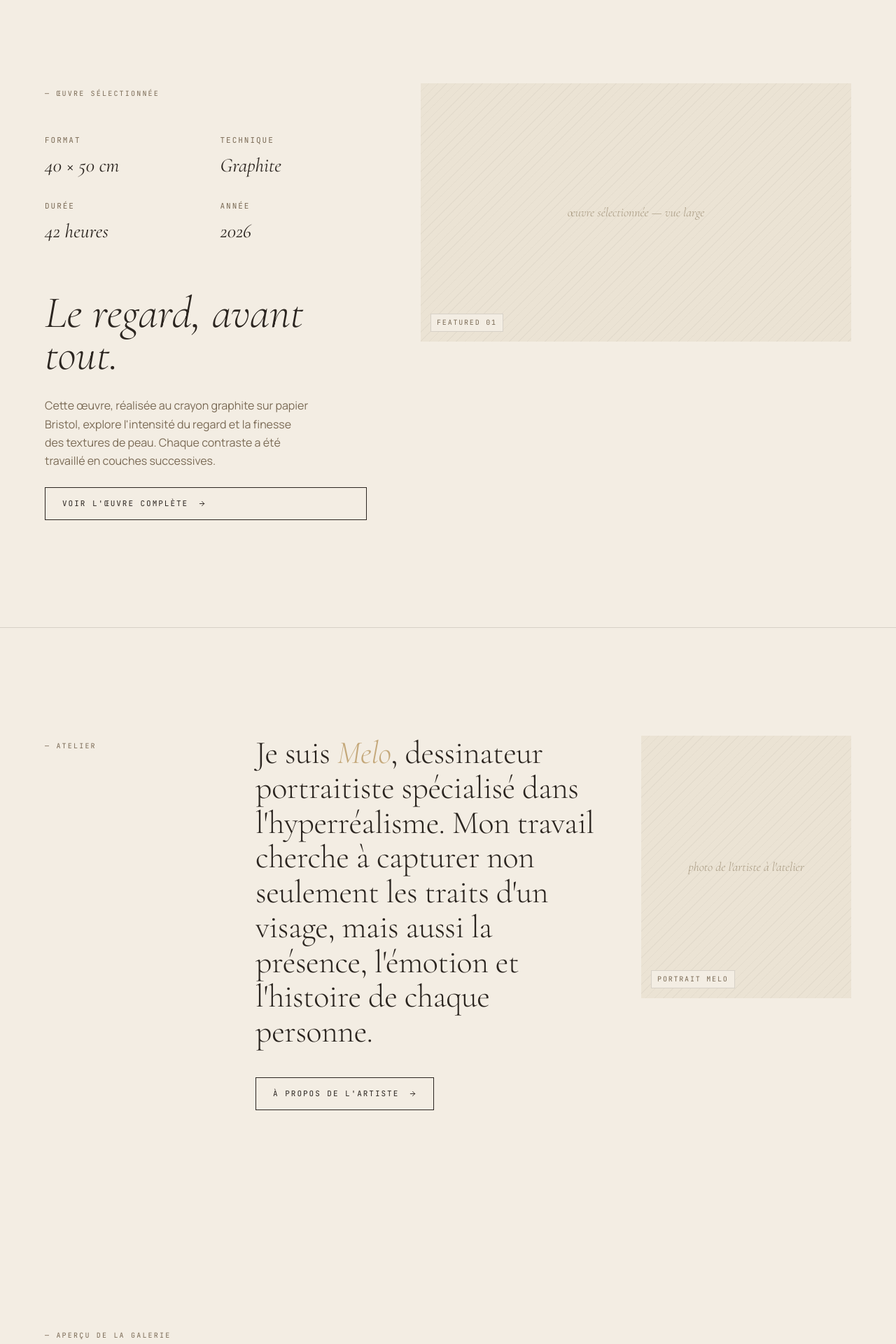
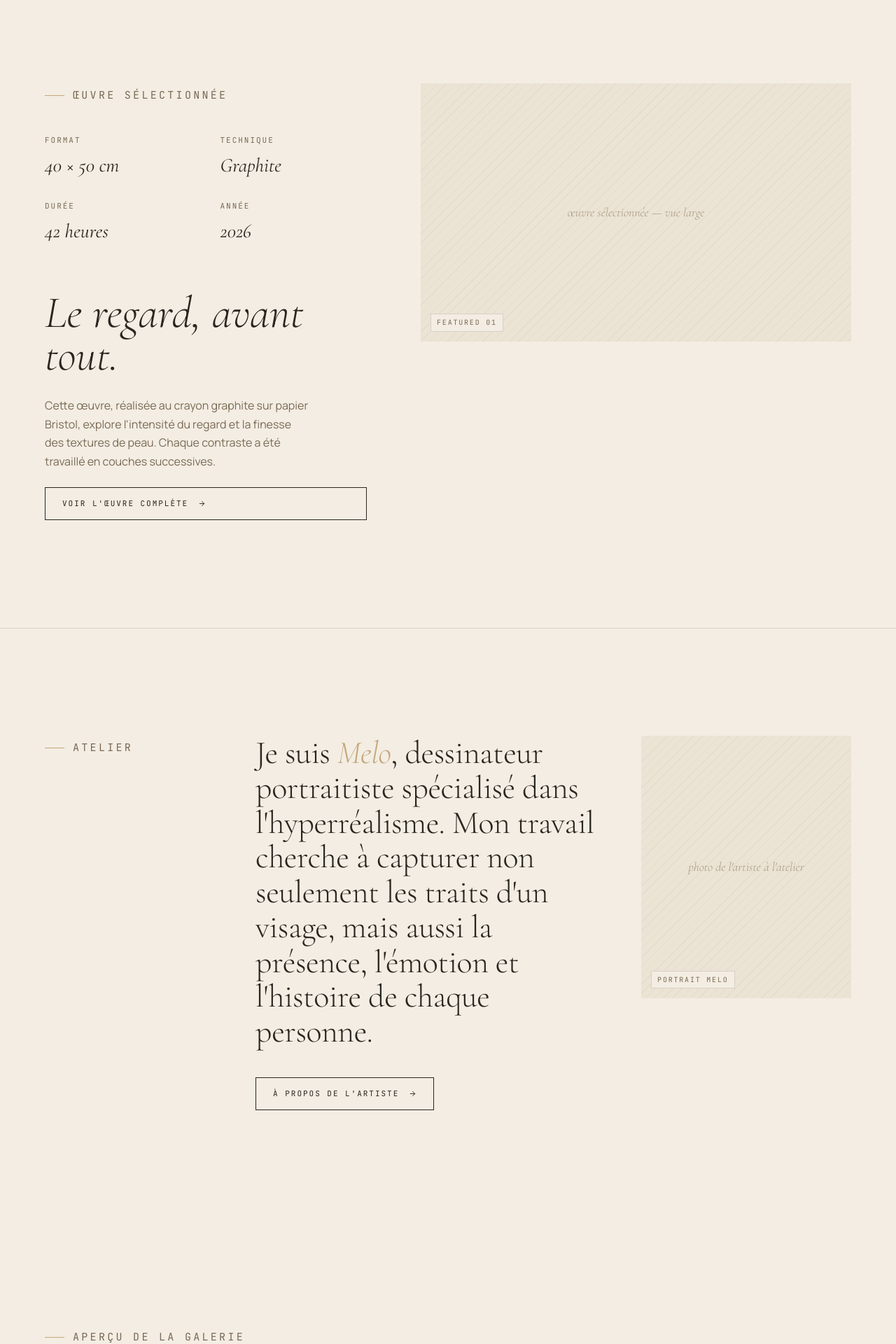
Before and after one commit to MelchiorObame/melo-art-gallery, a React (Vite) app: page / in a window 1280 px wide. Shown: the part 960-2880 px from the top of the page at 70% size. Built offline with nearby package versions, Linux system fonts and the light colour scheme.

Commit message:
feat: add SectionLabel component and update Home page to use it

```diff
--- /dev/null
+++ b/src/components/ui/SectionLabel.tsx
@@ -0,0 +1,16 @@
+interface SectionLabelProps {
+  children: React.ReactNode
+  className?: string
+}
+
+export default function SectionLabel({ children, className = '' }: SectionLabelProps) {
+  return (
+    <div className={`inline-flex items-center gap-3 ${className}`}>
+      {/* Short accent rule replacing the "—" dash */}
+      <span className="block h-px w-7 bg-accent shrink-0" />
+      <span className="font-mono text-[15px] tracking-[0.22em] uppercase text-fg-soft leading-none">
+        {children}
+      </span>
+    </div>
+  )
+}
--- a/src/pages/Home.tsx
+++ b/src/pages/Home.tsx
@@ -5,6 +5,7 @@ import Placeholder from '../components/ui/Placeholder'
 import Marquee from '../components/ui/Marquee'
 import WorkCard from '../components/ui/WorkCard'
 import Btn from '../components/ui/Btn'
+import SectionLabel from '../components/ui/SectionLabel'
 import { WORKS_PREVIEW } from '../data/works'
 
 const MARQUEE_ITEMS = [
@@ -166,9 +167,7 @@ function FeaturedSection() {
       {/* Meta */}
       <div className="flex flex-col gap-12" style={{ gridArea: 'meta' }}>
         <Reveal>
-          <span className="font-mono text-[10px] tracking-eyebrow uppercase text-fg-soft">
-            — Œuvre sélectionnée
-          </span>
+          <SectionLabel>Œuvre sélectionnée</SectionLabel>
         </Reveal>
         <Reveal delay={0.05}>
           <div className="grid grid-cols-2 gap-7">
@@ -235,7 +234,7 @@ function BioSection() {
       }}
     >
       <Reveal>
-        <span className="font-mono text-[10px] tracking-eyebrow uppercase text-fg-soft">— Atelier</span>
+        <SectionLabel>Atelier</SectionLabel>
       </Reveal>
 
       <Reveal delay={0.06} className="flex flex-col">
@@ -274,9 +273,7 @@ function GalleryPreviewSection() {
       <div className="flex justify-between items-end gap-6 mb-[clamp(40px,5vw,80px)]">
         <div>
           <Reveal>
-            <span className="font-mono text-[10px] tracking-eyebrow uppercase text-fg-soft">
-              — Aperçu de la galerie
-            </span>
+            <SectionLabel>Aperçu de la galerie</SectionLabel>
           </Reveal>
           <Reveal delay={0.05}>
             <h2
@@ -335,9 +332,7 @@ function CommissionSection() {
         {/* Text */}
         <div>
           <Reveal>
-            <span className="font-mono text-[10px] tracking-eyebrow uppercase text-fg-soft">
-              — Commandes personnalisées
-            </span>
+            <SectionLabel>Commandes personnalisées</SectionLabel>
           </Reveal>
           <Reveal delay={0.04}>
             <h2
@@ -397,9 +392,7 @@ function SocialSection() {
       }}
     >
       <Reveal>
-        <span className="font-mono text-[10px] tracking-eyebrow uppercase text-fg-soft">
-          — Suivre l'atelier
-        </span>
+        <SectionLabel>Suivre l'atelier</SectionLabel>
       </Reveal>
 
       <Reveal delay={0.04}>
```
